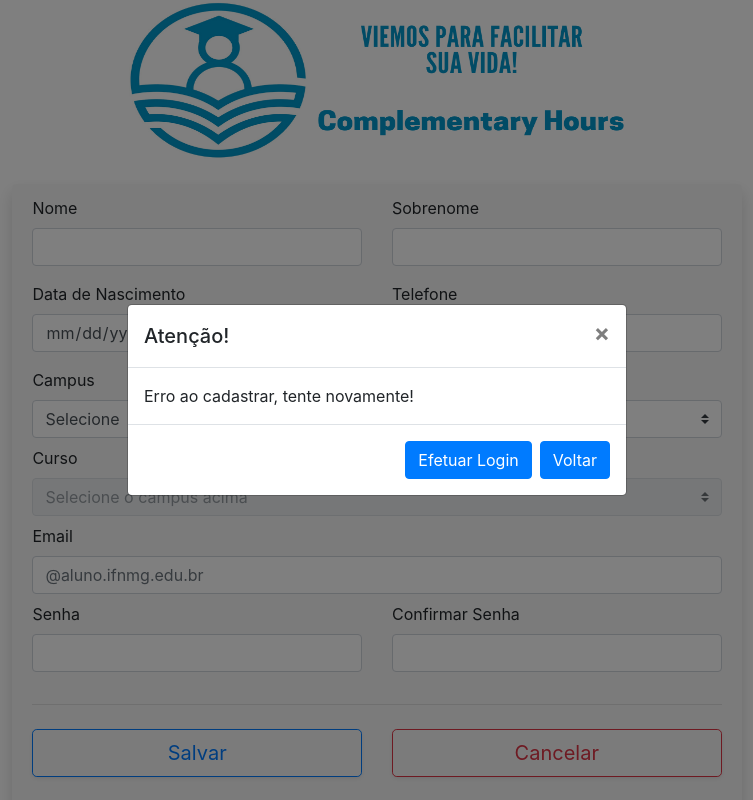
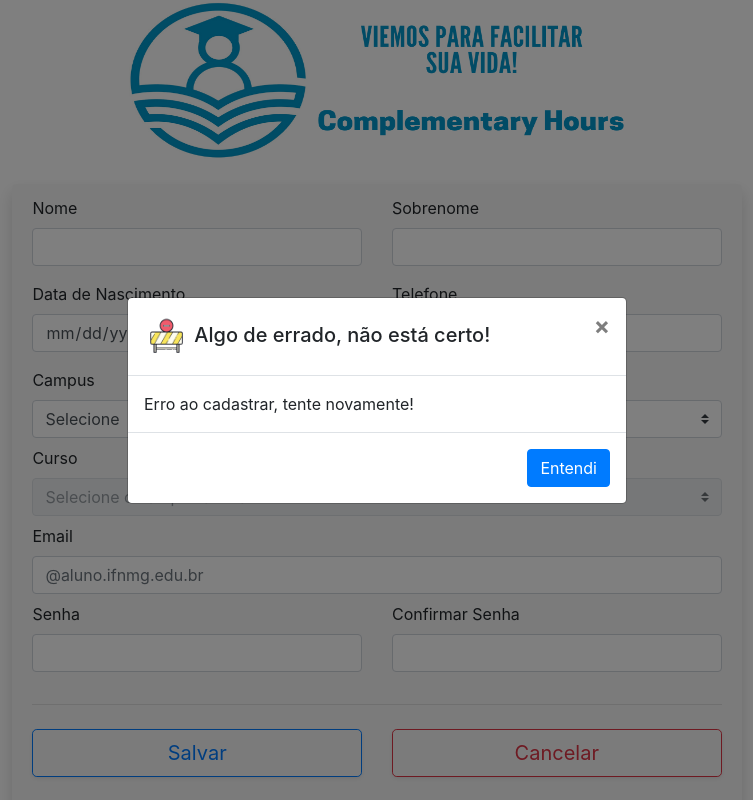
Before and after one commit to jvfq2000/code_system, a CodeIgniter app: page /database/Novo_usuario/cadastrar in a window 1280 px wide. Shown: the whole page, without its empty margins (263-1016 px from the left). Run offline with CodeIgniter, Linux system fonts and the light colour scheme; data comes from the database, SQL or seed files in the repository; some libraries are stand-ins or nearby versions.

Commit message:
* Motivo que deu origem a mudança;  - Envio de link para confirmação de e-mail.
* Nome do objeto alterado - Descrição dos itens alterados (incluídos, excluídos, modificados);
 - complementary_hours/application/config/autoload.php
 - complementary_hours/application/controllers/.Cadastro_usuario.php.swp
 - complementary_hours/application/controllers/Login.php
 - complementary_hours/application/controllers/Novo_usuario.php
 - complementary_hours/application/controllers/Validar_email.php
 - complementary_hours/application/models/classes/Usuario_model.php
 - complementary_hours/application/views/include/modal_cancelar.php
 - complementary_hours/application/views/login.php
 - complementary_hours/application/views/novo_usuario.php
 - complementary_hours/assets/img/emoji/doido.png
 - complementary_hours/assets/img/emoji/monoculo.png
 - complementary_hours/assets/img/emoji/nerd.png
 - complementary_hours/assets/img/emoji/pensando.png
 - complementary_hours/assets/img/icone/atencao.png
 - complementary_hours/assets/img/icone/email_notificacao.png
 - complementary_hours/assets/img/icone/erro.png
 - complementary_hours/assets/img/icone/ok.png
 - complementary_hours/assets/img/perfil.jpg

* Sinalização de outros objetos que podem ser impactados com a alteração;
 - Nada

* Observações para os próximos passos, para subsidiar o próximo profissional a alterar o respectivo objeto;
 - Nada

```diff
--- a/complementary_hours/application/config/autoload.php
+++ b/complementary_hours/application/config/autoload.php
@@ -58,7 +58,7 @@ $autoload['packages'] = array();
 |
 |	$autoload['libraries'] = array('user_agent' => 'ua');
 */
-$autoload['libraries'] = array('database', 'session');
+$autoload['libraries'] = array('database', 'session', 'email');
 
 /*
 | -------------------------------------------------------------------
--- a/complementary_hours/application/controllers/Login.php
+++ b/complementary_hours/application/controllers/Login.php
@@ -19,7 +19,7 @@ class Login extends CI_Controller {
 
 	private function falha_na_autenticacao(){
 		$this->dados['tentou']   = TRUE;
-		$this->dados['mensagem'] = "Ops! email ou senha incorretos, tente novamente!";
+		$this->dados['mensagem'] = "Email ou senha incorretos, tente novamente!";
 		$this->index();
 	}
 
--- a/complementary_hours/application/controllers/Novo_usuario.php
+++ b/complementary_hours/application/controllers/Novo_usuario.php
@@ -12,8 +12,9 @@ class Novo_usuario extends CI_Controller {
 		$this->load->model('classes/Curso_model', 'curso');
 
 		$this->dados['campus_options'] = $this->campus->montar_options_campus();
-		$this->dados['tentou']       = FALSE;
-		$this->dados['mensagem']     = "";
+		$this->dados['tentou']         = FALSE;
+		$this->dados['sucesso']        = FALSE;
+		$this->dados['mensagem']       = "";
 	}
 
 	public function index(){
@@ -47,12 +48,25 @@ class Novo_usuario extends CI_Controller {
 				$pessoa_cadastrada = $this->pessoa->cadastrar();
 
 				if($pessoa_cadastrada){
+					$this->email->from('complementaryhours@gmail.com');
+					$this->email->to($this->usuario->getUsuario_email());
+					$this->email->subject('Confirmação de E-mail');
+					$this->email->message("Click <a href=\"<?php echo base_url('Validar_email/{$this->usuario->get_id_ultimo_cadastro()}/TRUE');?>\">aqui</a> para confirmar seu e-mail e finalizar o cadastro!");
+					$email_enviado = $this->email->send();
+
 					$this->dados['tentou']   = TRUE;
-					$this->dados['mensagem'] = "Cadastro realizado com sucesso!";
+					$this->dados['sucesso']  = TRUE;
+					$this->dados['nome']     = $this->pessoa->getPessoa_nome();
+					if ($email_enviado) {
+						$this->dados['mensagem'] = "Estamos quase lá! Para finalizar-mos o cadastro, acesse seu e-mail e click no link de confirmação enviado!";
+					} else {
+						$this->dados['mensagem'] = "Estamos quase lá! Infelizmente tentamos te enviar um email, mas o servidor parou, entre em contato com a gente atravéz do e-mail: complementaryhours@gmail.com! Se possível envie um print dessa tela e qual e-mail tentou cadastrar para liberarmos seu acesso!";
+					}
 				}
 			}
 		}else {
 			$this->dados['tentou']   = TRUE;
+			$this->dados['sucesso']  = FALSE;
 			$this->dados['mensagem'] = "Um usuário já foi cadastrado com esse email, verifique suas informações e tente novamente!";
 		}
 		$this->index();
--- a/complementary_hours/application/models/classes/Usuario_model.php
+++ b/complementary_hours/application/models/classes/Usuario_model.php
@@ -52,10 +52,14 @@ class Usuario_model extends CI_Model {
 	}
 
 	public function email_existe(){
-            $this->db->select('usuario_email');
-            $this->db->from('usuario');
-            $this->db->where('usuario_email',$this->getUsuario_email());
-            $query = $this->db->get();
+        $this->db->select('usuario_email');
+        $this->db->from('usuario');
+        $this->db->where('usuario_email',$this->getUsuario_email());
+        $query = $this->db->get();
 	    return ($query->num_rows() > 0);
-        }
+    }
+
+    public function validar_email(){
+        $this->db->update_string('usuario', array('usuario_validou_email' => 'S'), 'usuario_id = '.$this->getUsuario_id());
+    }
 }
--- /dev/null
+++ b/complementary_hours/application/views/include/modal_cancelar.php
@@ -0,0 +1,26 @@
+<div class="modal fade" name="modal_cancelar" id="modal_cancelar" tabindex="-1" role="dialog">
+    <div class="modal-dialog modal-dialog-centered" role="document">
+        <div class="modal-content">
+
+            <div class="modal-header">
+                <h5 class="modal-title" id="exampleModalLabel">
+                    <img src="<?php echo base_url('assets/img/icone/atencao.png');?>" height="40" width="40"/>
+                    Atenção!
+                </h5>
+                <button type="button" class="close" data-dismiss="modal" aria-label="Close">
+                    <span>&times;</span>
+                </button>
+            </div>
+
+            <div class="modal-body">
+                Deseja realmente cancelar?
+            </div>
+
+            <div class="modal-footer">
+	             <a class="btn btn-primary"  href="<?php echo base_url();?>" role="button">Sim</a>
+                <button type="button" class="btn btn-secondary" data-dismiss="modal">Não</button>
+            </div>
+
+        </div>
+    </div>
+</div>
--- a/complementary_hours/application/views/login.php
+++ b/complementary_hours/application/views/login.php
@@ -61,6 +61,7 @@
 					<?php
 						echo $mensagem;
 					?>
+                    <img src="<?php echo base_url('assets/img/emoji/monoculo.png');?>" width="35" height="35"/>
 				</div>
 			<?php } ?>
             <form class="needs-validation" novalidate action="<?php echo base_url('Login/autenticar');?>" method="POST">
--- a/complementary_hours/application/views/novo_usuario.php
+++ b/complementary_hours/application/views/novo_usuario.php
@@ -38,22 +38,17 @@
                 	}
 		}
 
-		function validarSenha(){
-			var senha = document.getElementById('senha').value;
-			var repetir_senha = document.getElementById('repetir_senha').value;
-
-			if(senha == "" || senha.length <= 5 || repetir_senha != senha){
-				$("#modal_senha").modal();
-				event.preventDefault();
-			}
-		}
-
         //função para carregar os cursos de acordo com o campus selecionado, utilizando ajax
 		$(function(){
 			$("#campus").change(function(){
 				let campus_id = $("#campus").val();
 				let urlMostrarCursos = "<?php echo base_url('Novo_usuario/ajax_mostrar_cursos');?>";
 
+                if (campus_id == '') {
+                    $("#curso").html("<option value=\"\">Selecione o campus acima!</option>");
+                    $("#curso").attr("disabled");
+
+                } else {
     				$.ajax({
     					url        : urlMostrarCursos,
     					type       : "POST",
@@ -70,6 +65,7 @@
     				.fail(function(){
     					$("#curso").html("Ops! Houve um erro ao carregar.");
     				});
+                }
 			});
         });
 
@@ -79,7 +75,28 @@
 			var forms = document.getElementsByClassName('needs-validation');
             var validation = Array.prototype.filter.call(forms, function(form) {
 			    form.addEventListener('submit', function(event) {
+                var senha = $("#senha").val();
+                var repetir_senha = $("#repetir_senha").val();
+
                 if (form.checkValidity() === false) {
+				    event.preventDefault();
+				    event.stopPropagation();
+				}else if(senha == "" || senha.length <= 5){
+                    $("#alerts_ficam_aqui").html(
+                        "<div class=\"alert alert-danger\" role=\"alert\">"
+                        +"A senha deve ter no mínimo 6 caracteres!"
+                        +"<img src=\"<?php echo base_url('assets/img/emoji/doido.png');?>\" width=\"35\" height=\"35\"/>"
+                        +"</div>"
+                    );
+                    event.preventDefault();
+                    event.stopPropagation();
+                } else if(repetir_senha != senha){
+                    $("#alerts_ficam_aqui").html(
+                        "<div class=\"alert alert-danger\" role=\"alert\">"
+                        +"Ops! Acho que os campos \"Senha\" e \"Confirmar Senha\" <b>não</b> estão iguais!"
+                        +"<img src=\"<?php echo base_url('assets/img/emoji/pensando.png');?>\" width=\"35\" height=\"35\"/>"
+                        +"</div>"
+                    );
                     event.preventDefault();
                     event.stopPropagation();
                 }
@@ -99,11 +116,11 @@
             <br>
             <div class="accordion" id="accordionExample">
                 <div class="shadow card-header rounded mx-auto col-sm-7" id="headingOne">
-                    <form name="formuser" class="form-group needs-validation" action="Novo_usuario/cadastrar" method='POST' novalidate>
+                    <form name="formuser" class="form-group needs-validation" action="<?php echo base_url('Novo_usuario/cadastrar');?>" method='POST' novalidate>
                         <div class="row">
                             <div class="col-md-6 mb-3">
                                 <label for="nome">Nome</label>
-                                <input type="text" class="form-control" id="firstName" placeholder="" name="nome" value="" required>
+                                <input type="text" class="form-control" id="firstName" name="nome" value="" required>
                                 <div class="invalid-feedback">
                                     Campo obrigatorio!
                                 </div>
@@ -111,7 +128,7 @@
 
                             <div class="col-md-6 mb-3">
                                 <label for="sobre_nome">Sobrenome</label>
-                                <input type="text" class="form-control" id="lastName" placeholder="" name="sobrenome" value="" required>
+                                <input type="text" class="form-control" id="lastName" name="sobrenome" value="" required>
                                 <div class="invalid-feedback">
                                     Campo obrigatorio!
                                 </div>
@@ -121,7 +138,7 @@
                         <div class="row">
                             <div class="col-md-6 mb-3">
                                 <label for="data_de_nascimento">Data de Nascimento</label>
-                                <input type="date" class="form-control" id="dt_nascimento" placeholder="" value="" name="dt_nascimento" required>
+                                <input type="date" class="form-control" id="dt_nascimento" value="" name="dt_nascimento" required>
                                 <div class="invalid-feedback">
                                     Campo obrigatorio!
                                 </div>
@@ -152,7 +169,7 @@
                             <div class="col-md-12 mb-2">
                                 <label for="campus">Curso</label>
                                 <select class="custom-select" id="curso" name="curso" required disabled>
-					<option value="">Selecione o campus acima</option>
+    					           <option value="">Selecione o campus acima!</option>
                                 </select>
                                 <div class="invalid-feedback">
                                     Campo obrigatorio!
@@ -173,7 +190,7 @@
                         <div class="row">
                             <div class="col-md-6 mb-3">
                                 <label for="senha">Senha</label>
-                                <input type="password" class="form-control" placeholder="" legth="6" name="senha" id="senha" required>
+                                <input type="password" class="form-control" name="senha" id="senha" required>
                                 <div class="invalid-feedback">
                                     Campo obrigatorio!
                                 </div>
@@ -181,33 +198,46 @@
 
                             <div class="col-md-6 mb-3">
                                 <label for="repetir_senha">Confirmar Senha</label>
-                                <input type="password" class="form-control" placeholder="" legth="6" name="repetir_senha" id="repetir_senha" required>
+                                <input type="password" class="form-control" placeholder="" name="repetir_senha" id="repetir_senha" required>
                                 <div class="invalid-feedback">
                                     Campo obrigatorio!
                                 </div>
                             </div>
                         </div>
 
+                        <div id="alerts_ficam_aqui">
+
+                        </div>
+
                         <hr class="mb-4">
 
                         <div class="row">
                             <div class="col-6 mb-1">
-                                <button class="shadow-sm col-12 btn btn-outline-primary btn-lg" data-toggle="modal" type="submit" data-toggle="modal" onclick="validarSenha();">Salvar</button>
+                                <button class="shadow-sm col-12 btn btn-outline-primary btn-lg" type="submit">Salvar</button>
                             </div>
                             <div class="col-6 mb-1">
-                                <button class="shadow-sm col-12 btn btn-outline-danger btn-lg" data-toggle="modal" type="button" data-toggle="modal" data-target="#modal_generico">Cancelar</button>
+                                <button class="shadow-sm col-12 btn btn-outline-danger btn-lg" data-toggle="modal" type="button" data-toggle="modal" data-target="#modal_cancelar">Cancelar</button>
                             </div>
                         </div>
                     </form>
                 </div>
             </div>
         </div>
-        <div class="modal fade" name="modal_generico" id="modal_generico" tabindex="-1" role="dialog">
+
+        <div class="modal fade" name="modal_confirmar_email" id="modal_confirmar_email" tabindex="-1" role="dialog">
             <div class="modal-dialog modal-dialog-centered" role="document">
                 <div class="modal-content">
 
                     <div class="modal-header">
-                        <h5 class="modal-title" id="exampleModalLabel">Atenção!</h5>
+                        <h5 class="modal-title" id="exampleModalLabel">
+                            <?php if ($sucesso){ ?>
+                                    <img src="<?php echo base_url('assets/img/icone/ok.png');?>" height="40" width="40"/>
+                                    Falta pouco <?php echo $nome ?>!
+                            <?php } else { ?>
+                                    <img src="<?php echo base_url('assets/img/icone/erro.png');?>" height="45" width="45"/>
+                                    Algo de errado, não está certo!
+                            <?php } ?>
+                        </h5>
                         <button type="button" class="close" data-dismiss="modal" aria-label="Close">
                             <span>&times;</span>
                         </button>
@@ -215,67 +245,31 @@
 
                     <div class="modal-body">
                         <?php
-                            if($tentou){
                             echo $mensagem;
-                            } else {
                         ?>
-                                Deseja realmente cancelar?
-                        <?php   } ?>
                     </div>
 
                     <div class="modal-footer">
-			             <a class="btn btn-primary"  href="<?php echo base_url();?>" role="button">
-                            <?php
-                                if($tentou){
-                                    echo "Efetuar Login";
-                                } else {
-                            ?>
-                                    Sim
-                            <?php   } ?>
-                        </a>
-                        <a class="btn btn-primary"  href="<?php echo base_url('Novo_usuario');?>" role="button">
-                            <?php
-                                if($tentou){
-                                    echo "Voltar";
-                                } else {
-                            ?>
-                                    Não
-                            <?php   } ?>
-                        </a>
+                        <?php if ($sucesso){ ?>
+                                    <a class="btn btn-primary"  href="<?php echo base_url();?>" role="button">Efetuar Login</a>
+                                    <button type="button" class="btn btn-secondary" data-dismiss="modal">Cadastrar Outro</button>
+                            <?php } else { ?>
+                                    <button type="button" class="btn btn-primary" data-dismiss="modal">Entendi</button>
+                            <?php } ?>
+                    </div>
+
                 </div>
             </div>
         </div>
-        </div>
-        <div class="modal fade" name="modal_senha" id="modal_senha" tabindex="-1" role="dialog">
-            <div class="modal-dialog modal-dialog-centered" role="document">
-                <div class="modal-content">
 
-                    <div class="modal-header">
-                        <h5 class="modal-title" id="exampleModalLabel">Senha Inválida!</h5>
-                        <button type="button" class="close" data-dismiss="modal" aria-label="Close">
-                            <span>&times;</span>
-                        </button>
-                    </div>
-
-			<div class="modal-body">
-                                A senha deve possuir mais de 6 caracteres, verifique também se os campos "Senha" e "Confirmar Senha" estão iguais!
-			</div>
-
-                    <div class="modal-footer">
-                        <button type="button" class="btn btn-primary"  data-dismiss="modal">
-				Entendi
-                        </button>
-                    </div>
-                </div>
-            </div>
-        </div>
+        <?php  $this->load->view('include/modal_cancelar'); ?>
 
         <?php
             if($tentou){
         ?>
                 <script>
                     $(document).ready(function(){
-                        $('#modal_generico').modal('show');
+                        $('#modal_confirmar_email').modal('show');
                     });
                 </script>
         <?php
```
Also changed, not shown: complementary_hours/application/controllers/Validar_email.php (+7 -2 lines), complementary_hours/assets/img/emoji/doido.png (added), complementary_hours/assets/img/emoji/monoculo.png (added), complementary_hours/assets/img/emoji/nerd.png (added), complementary_hours/assets/img/emoji/pensando.png (added), complementary_hours/assets/img/icone/atencao.png (added), complementary_hours/assets/img/icone/email_notificacao.png (added), complementary_hours/assets/img/icone/erro.png (added), complementary_hours/assets/img/icone/ok.png (added), complementary_hours/assets/img/perfil.jpg (deleted), 1 other file. Lines whose indentation alone changed are shown as unchanged.
